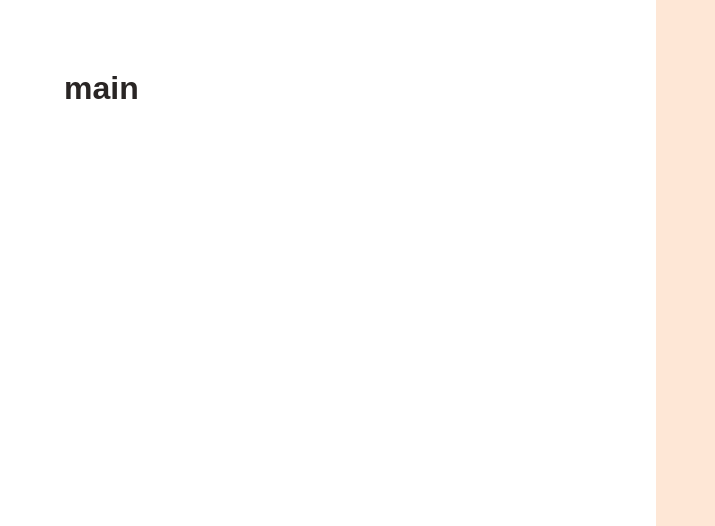
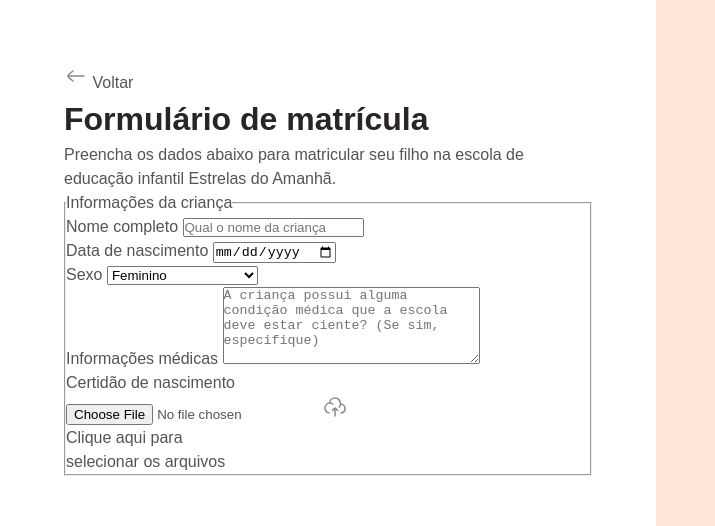
Before and after one commit to natanfoleto/formulario-matricula, a plain HTML site: page index.html in a window 1280 px wide. Shown: the top 526 px of the page, 0-715 px from the left. Drawn offline with Linux system fonts and the light colour scheme.

Commit message:
Adicionando fieldset da criança

```diff
--- a/index.html
+++ b/index.html
@@ -13,7 +13,61 @@
   <div id="app">
     <main>
       <div class="main-container">
-        <h1>main</h1>
+        <div class="back">
+          <img src="assets/icons/arrow-left-02.svg" alt="Icone de voltar">
+          <span>Voltar</span>
+        </div>
+
+        <h1>Formulário de matrícula</h1>
+        <p>
+          Preencha os dados abaixo para matricular seu filho na escola de educação infantil Estrelas do Amanhã.
+        </p>
+
+        <form>
+          <fieldset class="child-info">
+            <legend>Informações da criança</legend>
+
+            <div class="input-wrapper">
+              <label for="fullname">Nome completo</label>
+              <input id="fullname" name="fullname" type="text" placeholder="Qual o nome da criança">
+            </div>
+
+            <div class="input-wrapper">
+              <label for="birth">Data de nascimento</label>
+              <input id="birth" name="birth" type="date" lang="pt-BR">
+            </div>
+
+            <div class="select-wrapper">
+              <label for="gender">Sexo</label>
+              <select name="gender" id="gender">
+                <option value="female">Feminino</option>
+                <option value="male">Masculino</option>
+                <option value="na">Prefiro não responder</option>
+              </select>
+            </div>
+
+            <div class="textarea-wrapper">
+              <label for="medical-info">Informações médicas</label>
+              <textarea
+                name="medical-info"
+                id="medical-info"
+                cols="30"
+                rows="5"
+                placeholder="A criança possui alguma condição médica que a escola deve estar ciente? (Se sim, especifique)"
+              ></textarea>
+            </div>
+
+            <div class="droparea-wrapper">
+              <label for="birth-file">Certidão de nascimento</label>
+
+              <div class="dropzone">
+                <input type="file" id="birth-file" name="birth-file">
+                <img src="assets/icons/cloud-upload.svg" alt="">
+                <p>Clique aqui para <br> selecionar os arquivos</p>
+              </div>
+            </div>
+          </fieldset>
+        </form>
       </div>
     </main>
 
```
